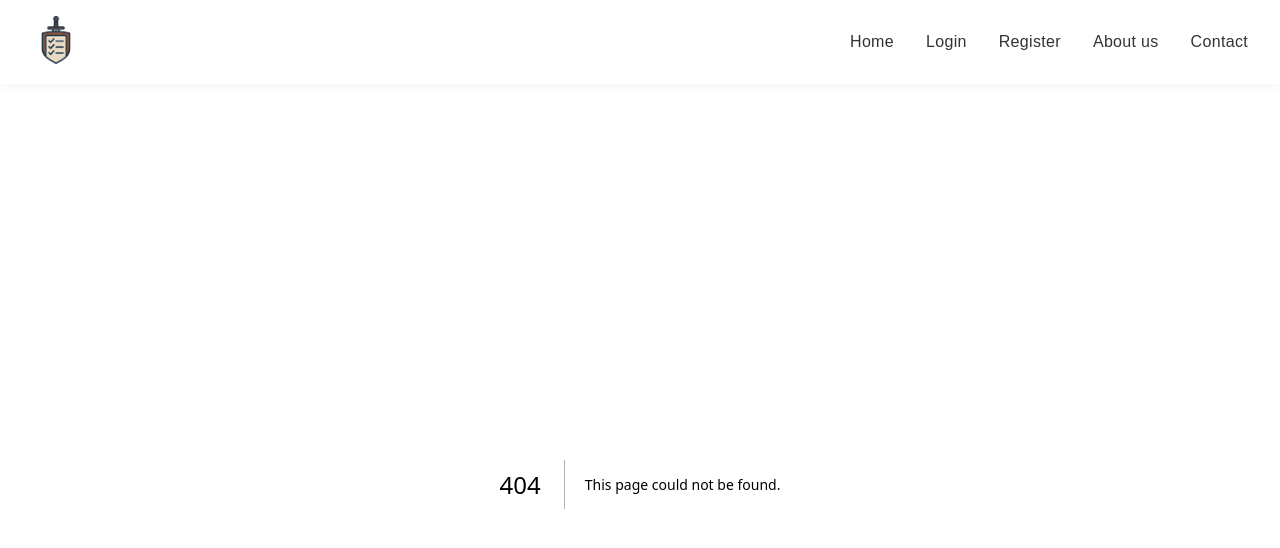
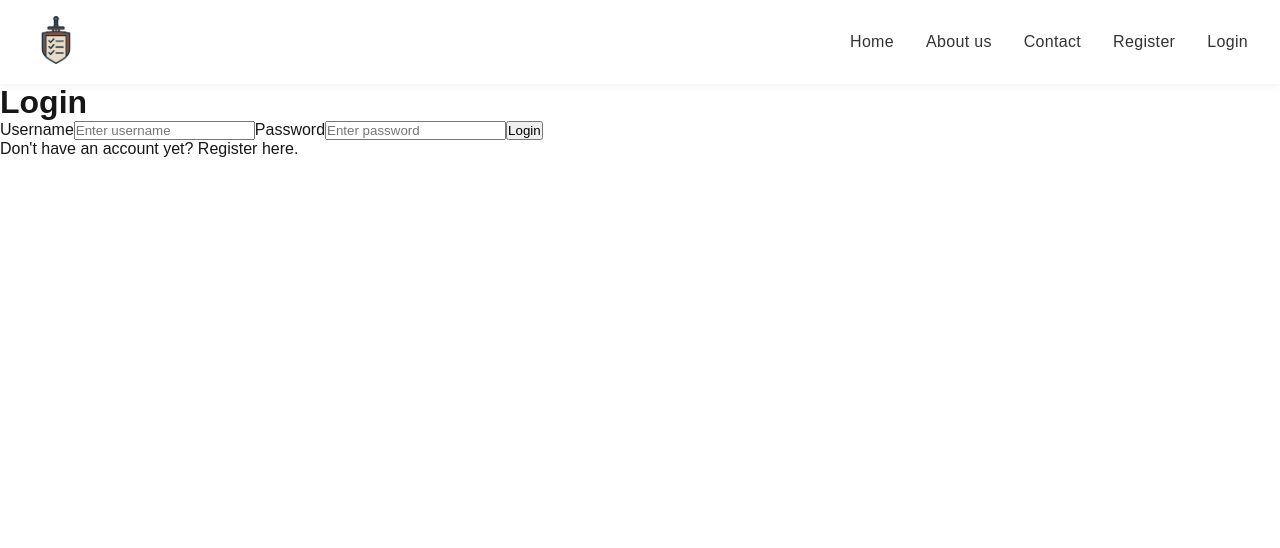
Before and after one commit to jabluszko132/Questify, a Next.js app in the folder frontend/questify/: page /login in a window 1280 px wide. Before the commit this address had no page. Shown: the top 548 px of the page. Built offline with nearby package versions, Linux system fonts and the light colour scheme; no server answers.

Commit message:
add frontend auth

```diff
--- /dev/null
+++ b/frontend/questify/src/app/actions.ts
@@ -0,0 +1,25 @@
+'use server';
+
+import { signIn } from '@/auth';
+import { AuthError } from 'next-auth';
+
+// ...
+
+export async function authenticate(
+    prevState: string | undefined,
+    formData: FormData,
+) {
+    try {
+        await signIn('credentials', formData);
+    } catch (error) {
+        if (error instanceof AuthError) {
+        switch (error.type) {
+            case 'CredentialsSignin':
+        return 'Invalid credentials.';
+            default:
+            return 'Something went wrong.';
+        }
+        }
+        throw error;
+    }
+}
--- a/frontend/questify/src/app/layout.tsx
+++ b/frontend/questify/src/app/layout.tsx
@@ -22,7 +22,8 @@ export default function RootLayout({
   children,
 }: Readonly<{
   children: React.ReactNode;
-}>) {
+}>)
+{
   return (
     <html lang="en">
       <body className={`${geistSans.variable} ${geistMono.variable}`}>
--- /dev/null
+++ b/frontend/questify/src/app/login/page.tsx
@@ -0,0 +1,37 @@
+"use client"
+
+import Link from "next/link";
+import { useActionState } from 'react';
+import { authenticate } from '@/app/actions';
+import { useSearchParams } from 'next/navigation';
+
+
+export default function LoginPage() {
+    const searchParams = useSearchParams();
+    const callbackUrl = searchParams.get('callbackUrl') || '/dashboard';
+    const [errorMessage, formAction, isPending] = useActionState(
+        authenticate,
+        undefined,
+    );
+    return (
+        <div>
+            <h1>Login</h1>
+            <form action={formAction}>
+
+                <label htmlFor="username">Username</label>
+                <input type="text" name="username" id="username"
+                    placeholder="Enter username" required minLength={1} />
+
+                <label htmlFor="password">Password</label>
+                <input type="password" name="password" id="password"
+                    placeholder="Enter password" required minLength={1} />
+
+                <input type="hidden" name="redirectTo" value={callbackUrl} />
+
+                <button type="submit" aria-disabled={isPending}>Login</button>
+            </form>
+            <p>Don&apos;t have an account yet? Register <Link href="/register">here</Link>.</p>
+            {errorMessage && <p>{errorMessage}</p>}
+        </div>
+    )
+}
--- /dev/null
+++ b/frontend/questify/src/app/logout/route.ts
@@ -0,0 +1,6 @@
+import { signOut } from "@/auth";
+
+export async function GET() {
+    'use server';
+    await signOut({ redirectTo: '/' });
+}
--- a/frontend/questify/src/app/ui/landingPageNav/landingPageNav.tsx
+++ b/frontend/questify/src/app/ui/landingPageNav/landingPageNav.tsx
@@ -2,8 +2,10 @@ import styles from "./landingPageNav.module.css";
 import Link from "next/link";
 
 import Image from "next/image";
+import { auth } from "@/auth";
 
-export default function LandingPageNav() {
+export default async function LandingPageNav() {
+  const session = await auth();
   return (
     <nav className={styles.nav}>
       <div className={styles.logoContainer}>
@@ -22,18 +24,27 @@ export default function LandingPageNav() {
         <Link href="/" className={styles.link}>
           Home
         </Link>
-        <Link href="/login" className={styles.link}>
-          Login
-        </Link>
-        <Link href="/register" className={styles.link}>
-          Register
-        </Link>
         <Link href="/about" className={styles.link}>
           About us
         </Link>
         <Link href="/contact" className={styles.link}>
           Contact
         </Link>
+        {(!session?.user)
+        ? (<>
+          <Link href="/register" className={styles.link}>
+            Register
+          </Link>
+          <Link href="/login" className={styles.link}>
+            Login
+          </Link>
+          </>
+        )
+        : (
+          <Link href="/logout" className={styles.link}>
+            Logout
+          </Link>
+        )}
       </div>
     </nav>
   );
--- /dev/null
+++ b/frontend/questify/src/auth.config.ts
@@ -0,0 +1,24 @@
+import type { NextAuthConfig } from 'next-auth';
+
+export const authConfig = {
+    pages: {
+        signIn: '/login',
+    },
+    callbacks: {
+        authorized({ auth, request: { nextUrl } }) {
+            const isLoggedIn = !!auth?.user;
+            const isOnDashboard = nextUrl.pathname.startsWith('/dashboard');
+            if (isOnDashboard) {
+                if (isLoggedIn) return true;
+                console.log("Not logged in");
+                return false; // Redirect unauthenticated users to login page
+            } else if (isLoggedIn) {
+                console.log("Logged in");
+                return Response.redirect(new URL('/dashboard', nextUrl));
+            }
+            console.log("Not logged in");
+            return true;
+        },
+    },
+  providers: [], // Add providers with an empty array for now
+} satisfies NextAuthConfig;
--- /dev/null
+++ b/frontend/questify/src/auth.ts
@@ -0,0 +1,34 @@
+import NextAuth from 'next-auth';
+import { authConfig } from '@/auth.config';
+import Credentials from 'next-auth/providers/credentials';
+import { z } from 'zod';
+
+export const { auth, signIn, signOut } = NextAuth({
+    ...authConfig,
+    providers: [
+        Credentials({
+            async authorize(credentials) {
+                const parsedCredentials = z
+                .object({ username: z.string(), password: z.string() })
+                .safeParse(credentials);
+
+                if (parsedCredentials.success) {
+                    const { username, password } = parsedCredentials.data;
+                    const res = await fetch(`http://localhost:3000/auth/${username}/${password}`, { method: "POST" });
+                    console.log("res: ", res);
+
+                    if (!res.ok) {
+                        const text = await res.text();
+                        console.error(`Error ${res.status}: ${text}`);
+                        return null;
+                    }
+                    const user = await res.json();
+                    console.log("data: ", user);
+                    return user;
+                }
+
+                return null;
+            },
+        }),
+    ],
+});
```
Also changed, not shown: frontend/questify/package.json (+5 -3 lines), frontend/questify/src/app/dashboard/page.tsx (added, +11 -0 lines), frontend/questify/src/app/register/page.tsx (added, +24 -0 lines), frontend/questify/src/middleware.ts (added, +10 -0 lines), 1 other file (tests, documents, lock files or other folders).
